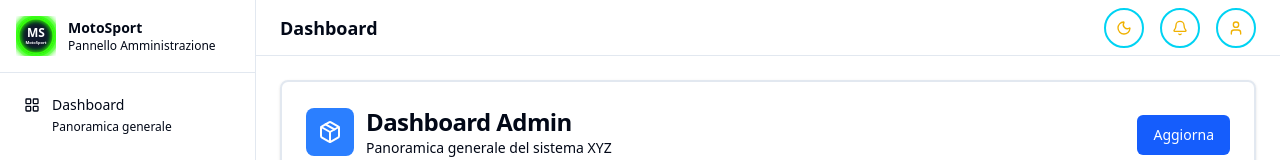
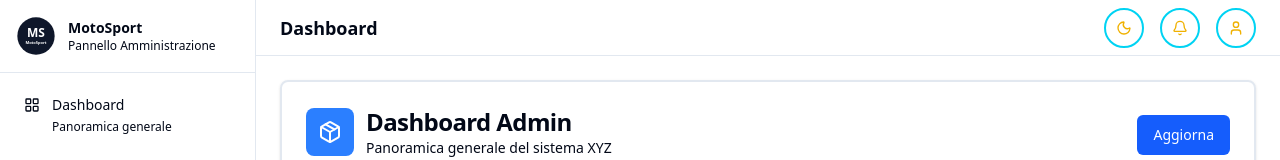
Before and after one commit to PietroRS/p-gestionale-, a React (Vite) app: page / in a window 1280 px wide. Shown: the top 160 px of the page. Built offline with nearby package versions, Linux system fonts and the light colour scheme; no server answers; sample sign-in values are in the browser's storage.

Commit message:
feat: semplificazione del logo MotoSport rimuovendo l'effetto neon e aggiornamento del percorso dell'immagine

```diff
--- a/src/components/app-sidebar.tsx
+++ b/src/components/app-sidebar.tsx
@@ -19,13 +19,15 @@ export const AppSidebar = () => {
     <aside className="flex h-screen w-64 flex-col border-r bg-card">
       {/* Header */}
       <div className="flex items-center gap-3 border-b px-4 py-4">
-        <div className="flex h-10 w-10 items-center justify-center">
+        <div className="flex h-10 w-10 items-center justify-center bg-transparent">
           <img
-            src="/logo-motosport.svg"
+            src="/logo-motosport.svg?v=2"
             alt="Moto Sport Logo"
-            className="h-10 w-10 object-contain"
+            className="h-10 w-10 object-contain bg-transparent"
             style={{
-              filter: 'none'
+              filter: 'none',
+              boxShadow: 'none',
+              background: 'transparent'
             }}
           />
         </div>
```
Also changed, not shown: public/logo-motosport.svg.
